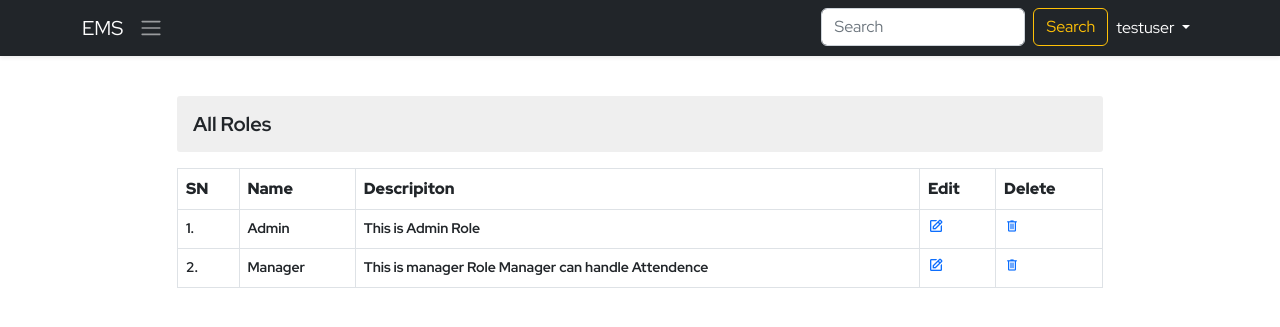
After one commit to sunilyadav97/hrms, a Django app: page /view-roles/ in a window 1280 px wide. The commit adds this page. Shown: the top 327 px of the page. Run offline with Django 4.2, Linux system fonts and the light colour scheme; data comes from the database, SQL or seed files in the repository; both versions use the stored data as it was after the commit.

Commit message:
Added Rele Funcationality now dues is edit role funcationality

```diff
--- a/ems/models.py
+++ b/ems/models.py
@@ -11,6 +11,8 @@ class Department(models.Model):
 class Role(models.Model):
     name=models.CharField(max_length=70)
     description=models.TextField(max_length=200)
+    def __str__(self):
+        return self.name
 
 class Address(models.Model):
     address=models.CharField(max_length=150)
--- a/ems/templates/ems/base.html
+++ b/ems/templates/ems/base.html
@@ -84,6 +84,16 @@
                 <li class="nav-item dropdown">
                     <a class="nav-link dropdown-toggle" href="#" role="button" data-bs-toggle="dropdown"
                         aria-expanded="false">
+                        Role
+                    </a>
+                    <ul class="dropdown-menu bg-dark side-drop-down">
+                        <li><a class="dropdown-item text-light" href="{% url 'ems:create-role' %}">Create Role</a></li>
+                        <li><a class="dropdown-item text-light" href="{% url 'ems:view-role' %}">View Roles</a></li>
+                    </ul>
+                </li>
+                <li class="nav-item dropdown">
+                    <a class="nav-link dropdown-toggle" href="#" role="button" data-bs-toggle="dropdown"
+                        aria-expanded="false">
                         user
                     </a>
                     <ul class="dropdown-menu bg-dark side-drop-down">
--- /dev/null
+++ b/ems/templates/ems/view_role.html
@@ -0,0 +1,64 @@
+{% extends './base.html' %}
+{% block title %}View Roles | EMS{% endblock title %}
+{% block body %}
+<div class="container py-4">
+    <div class="row d-flex align-items-center justify-content-center">
+        <div class="col-10">
+            <h3 class="my-3 derpartment-title">All Roles</h3>
+            <table class="table table-bordered department-table">
+                <tr>
+                    <th>SN</th>
+                    <th>Name</th>
+                    <th>Descripiton</th>
+                    <th>Edit</th>
+                    <th>Delete</th>
+                </tr>
+                {% for role in roles %}
+                <tr>
+                    <td>{{forloop.counter}}.</td>
+                    <td>{{role.name}}</td>
+                    <td>{{role.description}}</td>
+                    <td><a href="{{role.id}}" class="edit" data-bs-toggle="modal" data-bs-target="#edit-role" ><i class='bx bx-edit'></i></a></td>
+                    <td><a href="{% url 'ems:delete-role' role.id %}" class="delete"><span class="material-symbols-outlined">
+                        delete
+                        </span></a></td>
+                </tr>
+                {% endfor %}
+            </table>
+        </div>
+    </div>
+</div>
+
+<!-- ========MODALS======= -->
+
+  <!-- Modal -->
+  <div class="modal fade" id="edit-role" tabindex="-1" aria-labelledby="department-label" aria-hidden="true">
+    <div class="modal-dialog">
+      <div class="modal-content">
+        <div class="modal-header">
+          <h5 class="modal-title" id="department-label">Edit Role</h5>
+          <button type="button" class="btn-close" data-bs-dismiss="modal" aria-label="Close"></button>
+        </div>
+        <div class="modal-body">
+            <form action="" method="post">
+                {% csrf_token %}
+            <div class="mb-3">
+                <label for="role-name" class="form-label">Name</label>
+                <input type="text" class="form-control" id="role-name"
+                    name="role-name" value="">
+            </div>
+            <div class="mb-3">
+                <label for="description" class="form-label">Descripiton</label>
+                <textarea class="form-control" id="description" rows="2"
+                    name="role-description"></textarea>
+            </div>
+            <div class="d-grid">
+                <button class="btn btn-success" type="submit">Save</button>
+            </div>
+        </form>
+        </div>
+      </div>
+    </div>
+  </div>
+
+{% endblock body %}
--- a/ems/urls.py
+++ b/ems/urls.py
@@ -7,4 +7,7 @@ urlpatterns=[
     path('create-department/',createDepartment,name='create-department'),
     path('view-departments/',viewDepartment,name='view-department'),
     path('delete-department/<pk>/',deleteDepartment,name='delete-department'),
+    path('create-role/',createRole,name='create-role'),
+    path('view-roles/',viewRole,name='view-role'),
+    path('delete-role/<pk>/',deleteRole,name='delete-role'),
 ]
--- a/ems/views.py
+++ b/ems/views.py
@@ -1,5 +1,7 @@
-from django.shortcuts import render, redirect
-from django.http import HttpResponse
+from django.shortcuts import render
+from django.shortcuts import redirect
+from django.http import HttpResponse,HttpResponseRedirect
+from django.urls import reverse
 from .models import *
 
 def home(request):
@@ -18,7 +20,7 @@ def createDepartment(request):
         obj=Department.objects.create(name=department_name,description=department_description)
         print(obj)
 
-        return HttpResponse('Department Added Successfully')
+        return redirect('ems:view-department')
     return render(request,'ems/create_department.html',context)
 
 def viewDepartment(request):
@@ -34,6 +36,36 @@ def deleteDepartment(request,pk):
     try:
         Department.objects.get(id=pk).delete()
 
-        return redirect(viewDepartment)
+        return redirect(reverse('ems:view-role'))
     except Exception as e:
         print('Delete Department Exception : ',e)
+
+
+def createRole(request):
+    context={}
+    if request.method == 'POST':
+        role_name=request.POST['role-name']
+        role_description=request.POST['role-description']
+        obj=Role.objects.create(name=role_name,description=role_description)
+        print(obj)
+
+        return redirect('ems:view-role')
+    return render(request,'ems/create_role.html',context)
+
+def viewRole(request):
+    context={}
+    try:
+        roles=Role.objects.all()
+        context['roles']=roles
+    except Exception as e:
+        print('View Role Exception : ',e)
+    return render(request,'ems/view_role.html',context)
+
+def deleteRole(request,pk):
+    try:
+        Role.objects.get(id=pk).delete()
+        print(pk)
+        return redirect(reverse('ems:view-role'))
+
+    except Exception as e:
+        print('Delete Role Exception : ',e)
```
Also changed, not shown: ems/templates/ems/create_role.html (added, +27 -0 lines), db.sqlite3.
